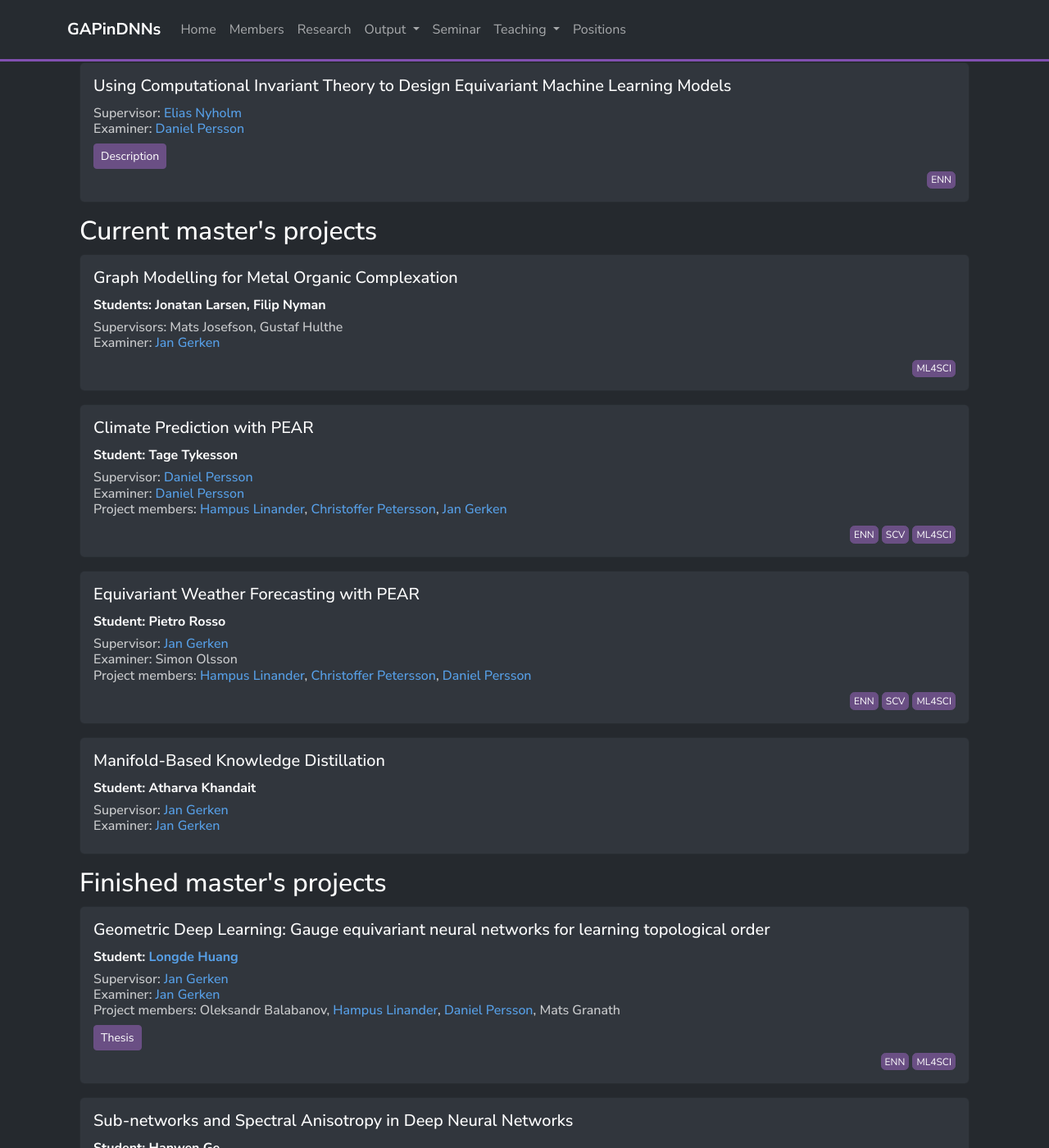
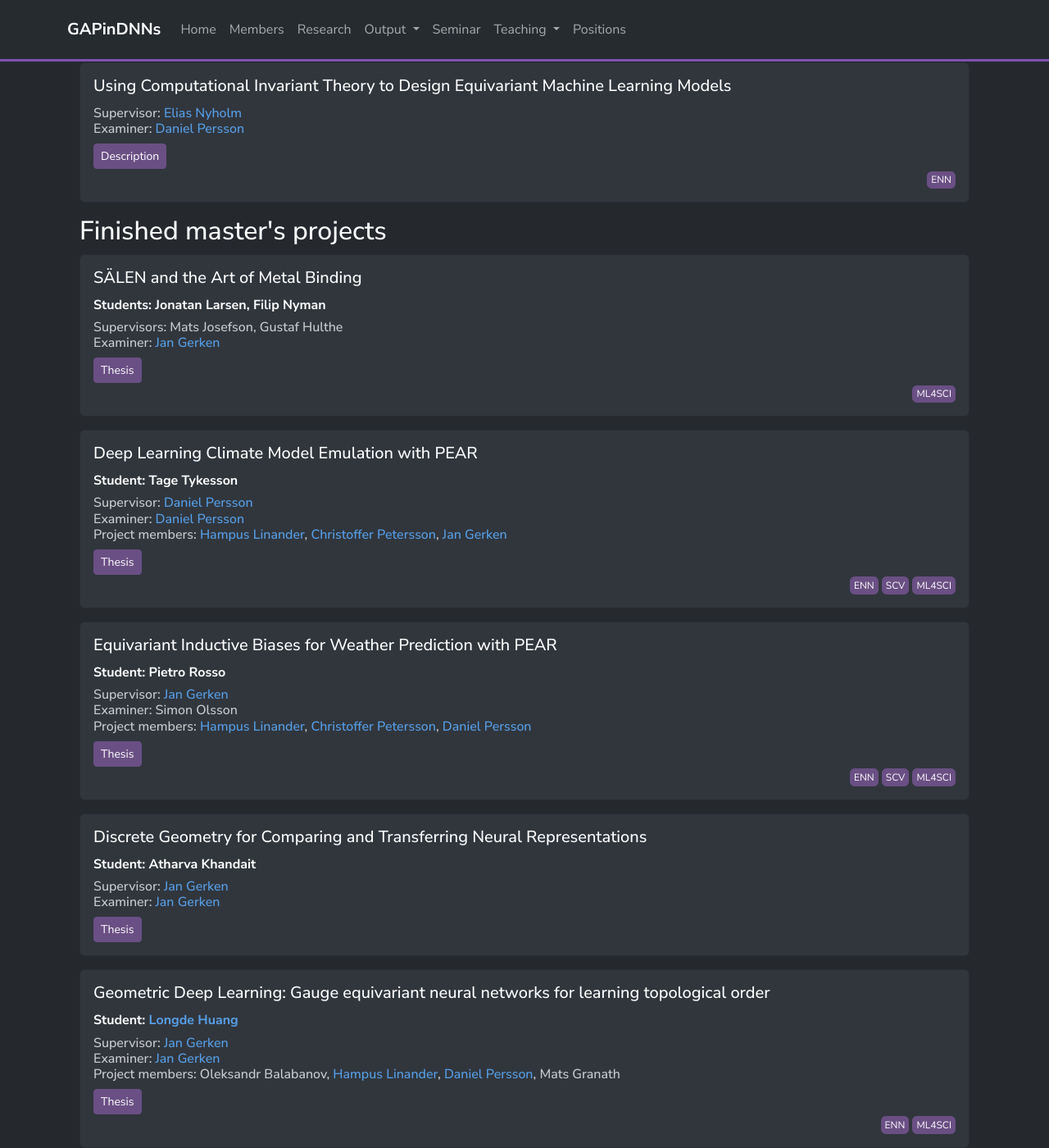
Before and after one commit to GAPinDNNs/gapindnns.github.io, a Jekyll site: the page built from _pages/master_projects.html, in a window 1280 px wide and 1400 px high, scrolled down 390 px. Shown: the whole window at 82% size. Built offline with Jekyll 4.4.1, drawn with Linux system fonts in a browser that asks for light colours; nearby versions of some CDN libraries.

Commit message:
Update master's theses

```diff
--- a/_data/master_projects.yml
+++ b/_data/master_projects.yml
@@ -55,8 +55,9 @@
   tags:
     - ENN
 
-- title: "Graph Modelling for Metal Organic Complexation"
-  status: ongoing
+- title: "SÄLEN and the Art of Metal Binding"
+  status: finished
+  thesis: /downloads/master_theses/finished/Larsen-Nyman-2026.pdf
   students:
     - first_name: Jonatan
       last_name: Larsen
@@ -73,8 +74,9 @@
   tags:
     - ML4SCI
 
-- title: "Climate Prediction with PEAR"
-  status: ongoing
+- title: "Deep Learning Climate Model Emulation with PEAR"
+  status: finished
+  thesis: /downloads/master_theses/finished/Tykesson-2026.pdf
   description:
     text:
   students:
@@ -99,8 +101,9 @@
     - ML4SCI
 
 
-- title: "Equivariant Weather Forecasting with PEAR"
-  status: ongoing
+- title: "Equivariant Inductive Biases for Weather Prediction with PEAR"
+  status: finished
+  thesis: /downloads/master_theses/finished/Rosso-2026.pdf
   description:
     text:
   students:
@@ -124,8 +127,9 @@
     - SCV
     - ML4SCI
 
-- title: "Manifold-Based Knowledge Distillation"
-  status: ongoing
+- title: "Discrete Geometry for Comparing and Transferring Neural Representations"
+  status: finished
+  thesis: /downloads/master_theses/finished/Khandait-2026.pdf
   students:
     - first_name: Atharva
       last_name: Khandait
```
Also changed, not shown: 4 other files.
